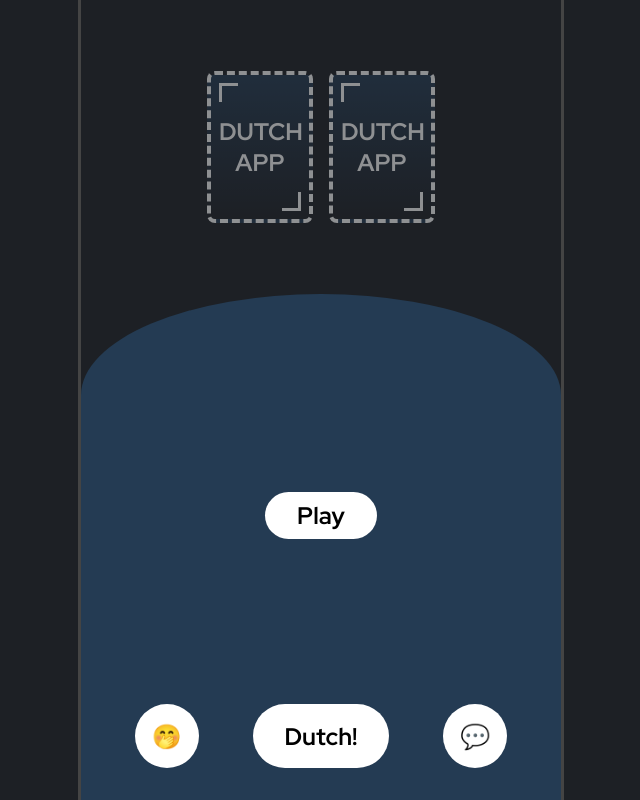
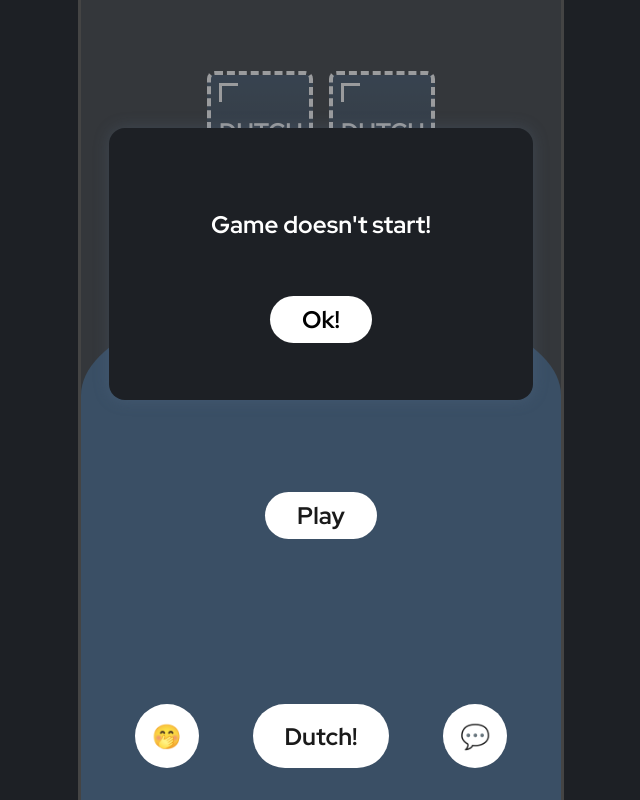
Before and after one commit to MisterAzix/dutch-app, a React (Create React App) app: page / in a window 1280 px wide. Both pictures are taken after a click on the button "Dutch!". Shown: the whole page, without its empty margins (319-959 px from the left). Built offline with nearby package versions, Linux system fonts and the light colour scheme.

Commit message:
:sparkles: Error message modal & game reset

```diff
--- /dev/null
+++ b/src/components/Modal/Modal.jsx
@@ -0,0 +1,15 @@
+import React from "react";
+import styles from "./modal.module.css";
+
+import Button from "../Button/Button";
+
+export default function Modal(props) {
+    return (
+        <div className={styles.overlay}>
+            <div className={styles.modal}>
+                <p>{props.children}</p>
+                <Button onClick={props.onClick}>Ok!</Button>
+            </div>
+        </div>
+    );
+}
--- /dev/null
+++ b/src/components/Modal/modal.module.css
@@ -0,0 +1,26 @@
+.overlay {
+    z-index: 100;
+    position: absolute;
+    inset: 0;
+    display: flex;
+    justify-content: center;
+    background-color: rgba(255, 255, 255, 0.1);
+}
+
+.modal {
+    display: flex;
+    flex-direction: column;
+    justify-content: center;
+    align-items: center;
+    gap: 2rem;
+    padding: 1rem 2rem;
+    margin-top: 8rem;
+    width: 360px;
+    height: 240px;
+    border-radius: 16px;
+    background-color: var(--primary--bg-color);
+    box-shadow: var(--box-shadow);
+    text-align: center;
+    font-size: 1.5rem;
+    color: var(--primary-font-color);
+}
--- a/src/pages/Home/Home.jsx
+++ b/src/pages/Home/Home.jsx
@@ -1,4 +1,4 @@
-import React, { useState, useCallback } from "react";
+import React, { useState, useCallback, useEffect } from "react";
 import styles from "./home.module.css";
 
 import { generateGlobalDeck, shuffleGlobalDeck } from "../../libs/deckGenerator";
@@ -8,15 +8,25 @@ import Navbar from "../../components/NavBar/Navbar";
 import PlayerDeck from "../../components/PlayerDeck/PlayerDeck";
 import Card from "../../components/Card/Card";
 import Button from "../../components/Button/Button";
+import Modal from "../../components/Modal/Modal";
 
 const Home = () => {
     const [play, setPlay] = useState(false);
+    const [end, setEnd] = useState(false);
     const [globalDeck, setGlobalDeck] = useState([]);
     const [playerDeck, setPlayerDeck] = useState([]);
     const [cardPit, setCardPit] = useState([]);
     const [cardPicked, setCardPicked] = useState(false);
     const [activePlayerCard, setActivePlayerCard] = useState(false);
+    const [modal, setModal] = useState("");
     /* const [round, setRound] = useState(0); */
+
+    useEffect(() => {
+        if (!play) {
+            setGlobalDeck([]);
+            setCardPit([]);
+        }
+    }, [play]);
 
     const handlePlay = () => {
         let tempGlobalDeck = generateGlobalDeck();
@@ -35,10 +45,9 @@ const Home = () => {
     };
 
     const handleDutch = () => {
-        if (!play) return console.log("Game doesn't start!");
+        if (!play) return setModal("Game doesn't start!");
         setActivePlayerCard(true);
-        alert(
-            playerDeck
+        let score = playerDeck
             .map(({ value, symbol }) => {
                 switch (value) {
                     case "A":
@@ -54,27 +63,29 @@ const Home = () => {
                         return parseInt(value);
                 }
             })
-                .reduce((prev, curr) => prev + curr),
-            0
-        );
+            .reduce((prev, curr) => prev + curr);
+        setModal(`You finish the game with ${score} points!`);
+        setEnd(true);
     };
 
     const handlePick = () => {
+        if (!play) return setModal("Game doesn't start!");
         if (cardPicked) return;
-        if (globalDeck.length <= 0) return console.log("Deck is empty!");
+        if (globalDeck.length <= 0) return setModal("Deck is empty!");
         setCardPicked(true);
     };
 
     const handleDeposit = useCallback(() => {
-        if (!cardPicked) return console.log("Please picked up a card in deck before deposit!");
+        if (!play) return setModal("Game doesn't start!");
+        if (!cardPicked) return setModal("Please picked up a card in deck before deposit!");
         setCardPit([...cardPit, { value: globalDeck[0].value, symbol: globalDeck[0].symbol }]);
         handleRemoveItem(0, globalDeck, setGlobalDeck);
         setCardPicked(false);
-    }, [cardPicked, cardPit, globalDeck]);
+    }, [play, cardPicked, cardPit, globalDeck]);
 
     const handleSwitch = useCallback(
         (e) => {
-            if (!cardPicked) return console.log("Please picked up a card in deck before switch!");
+            if (!cardPicked) return setModal("Please picked up a card in deck before switch!");
             handleUpdateItem(
                 e.target.id,
                 {
@@ -97,8 +108,14 @@ const Home = () => {
         [cardPicked, cardPit, globalDeck, playerDeck]
     );
 
+    const handleModal = () => {
+        if (end) setPlay(false);
+        setModal("");
+    }
+
     return (
         <div className={styles.container}>
+            {modal && <Modal onClick={handleModal}>{modal}</Modal>}
             <div className={styles.board}>
                 {globalDeck.length > 0 ? (
                     <Card
```
Lines whose indentation alone changed are shown as unchanged.
